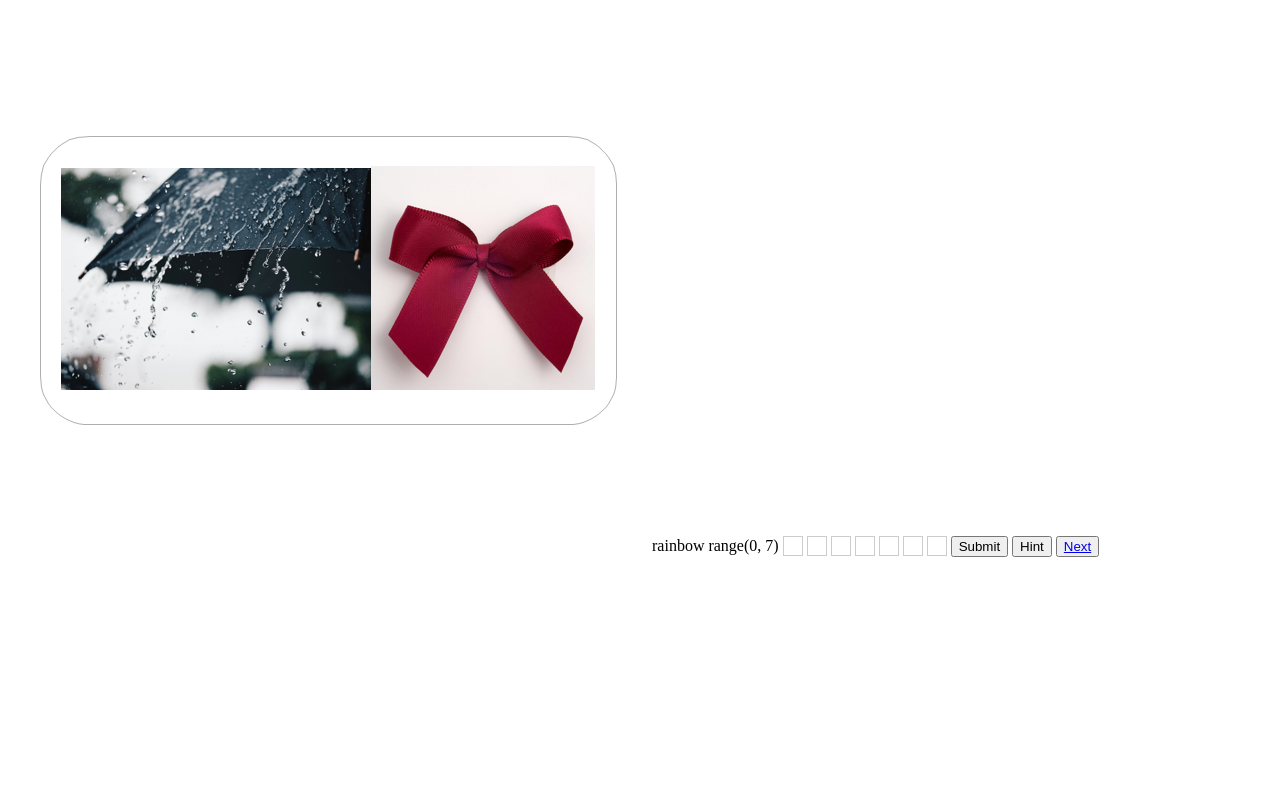
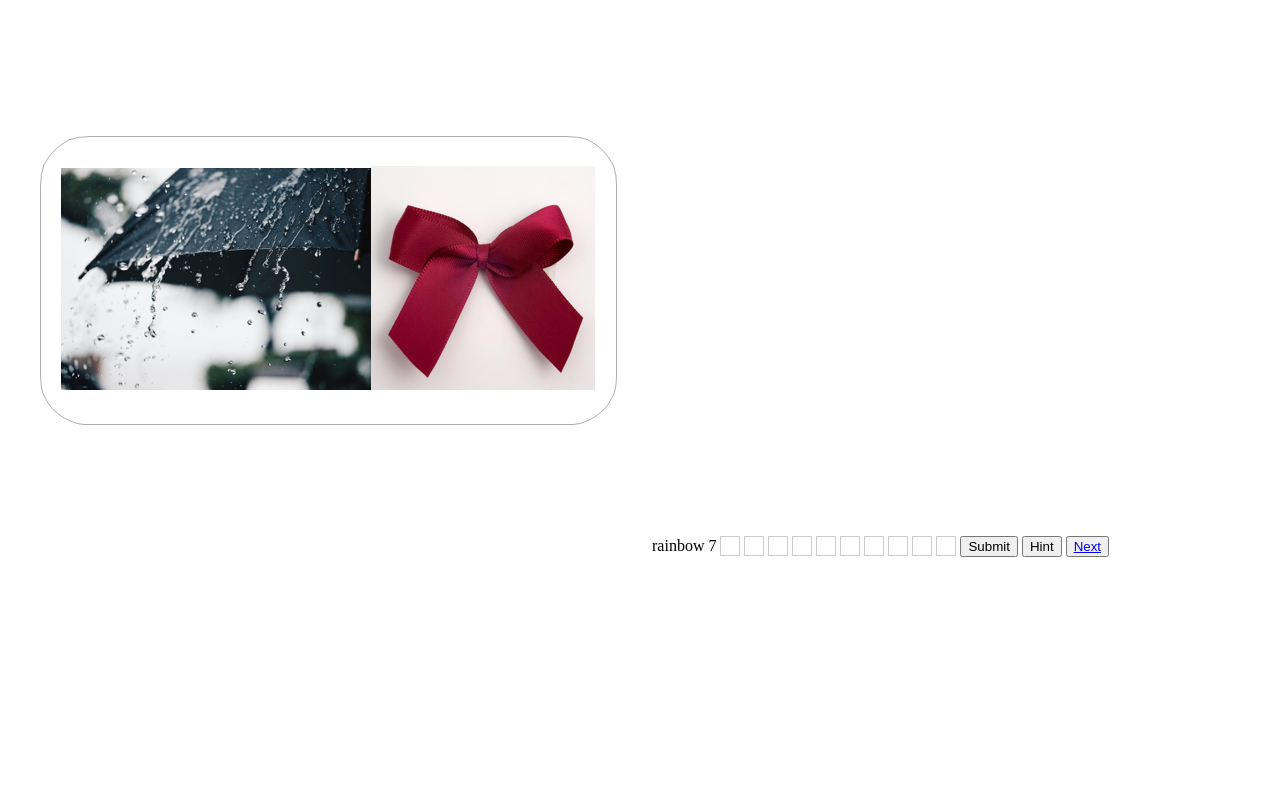
Before and after one commit to KasidisGit/riddle-me-this, a Django app: page /easy/1 in a window 1280 px wide. Run offline with Django 3.2, Linux system fonts and the light colour scheme; data comes from the database, SQL or seed files in the repository; parts of the project's set-up code (start-up, migrations or seed data) failed here and were passed over; some libraries are stand-ins or nearby versions.

Commit message:
try input method

```diff
--- a/game/templates/easy-question.html
+++ b/game/templates/easy-question.html
@@ -8,9 +8,16 @@
 {{ans_length}}
 
 <form style="display: inline-block">
-{% for i in ans_length %}
-    <input type="text" class='textbox' id="inputs" maxlength="1" size='3'>
-{% endfor %}
+<input type='text' class='textbox' id='1' maxlength="1" size='3'>
+<input type='text' class='textbox' id='2' maxlength="1" size='3'>
+<input type='text' class='textbox' id='3' maxlength="1" size='3'>
+<input type='text' class='textbox' id='4' maxlength="1" size='3'>
+<input type='text' class='textbox' id='5' maxlength="1" size='3'>
+<input type='text' class='textbox' id='6' maxlength="1" size='3'>
+<input type='text' class='textbox' id='7' maxlength="1" size='3'>
+<input type='text' class='textbox' id='8' maxlength="1" size='3'>
+<input type='text' class='textbox' id='9' maxlength="1" size='3'>
+<input type='text' class='textbox' id='10' maxlength="1" size='3'>
 </form>
 <button onclick="submit()">Submit</button>
 <button onclick="hint()">Hint</button>
@@ -19,7 +26,7 @@
 
 <script>
 $(document).ready(function(){
-    $( "input" ).keypress(function(){
+    $( 'input' ).keypress(function(){
     if ($(this).val.length == 1){
         $(this).next().focus()
     }else{
@@ -27,26 +34,31 @@ $(document).ready(function(){
     }
 })
 })
-
-var ans = ''
-$(document).keypress(function(event){
-    if (ans.length < '{{question.answer}}'.length) {
-        ans += (String.fromCharCode(event.which));
-    }
-    else {
-        ans += '';
-    }
-});
+$( 'input' ).click(function(){
+    $(document).keypress(function(event){
+        text1 = document.getElementById(0)
+        alert(text1)
+})
+// var ans = ''
+// $( 'input' ).click(function(){
+//     $(document).keypress(function(event){
+//         if (ans.length < '{{question.answer}}'.length) {
+//             ans += (String.fromCharCode(event.which));
+//         }
+//         else {
+//             ans += ''
+//         }
+// })
+// })
 
 function submit() {
     if (ans == '{{question.answer}}') {
         alert('True')
-        ans = ''
     }
     else {
         alert('False')
-        ans = ''
     }
+    alert(ans)
 }
 function hint() {
     var ranChar = '';
--- a/game/templates/how-to-play.html
+++ b/game/templates/how-to-play.html
@@ -190,8 +190,8 @@
             <span class="dot" onclick="currentSlide(3)"></span>
         </div>
     </section>
-    <script src="static/howto-js/jquery-2.2.4.min.js"></script>
-    <script src="static/howto-js/plugins.js"></script>
-    <script src="static/howto-js/active.js"></script>
+    <script src="static/js/howto-js/jquery-2.2.4.min.js"></script>
+    <script src="static/js/howto-js/plugins.js"></script>
+    <script src="static/js/howto-js/active.js"></script>
 </body>
 </html>
--- a/game/views.py
+++ b/game/views.py
@@ -31,7 +31,7 @@ def HardPicture(request,question_id):
     return render(request,"hard-question.html",{
         "question": Question,
         "next_question": next_question,
-        'ans_length' : range(len(Question.answer))
+        'ans_length' : (len(Question.answer))
     })
 
 def MediumPicture(request,question_id):
@@ -43,7 +43,7 @@ def MediumPicture(request,question_id):
     return render(request,"medium-question.html",{
         "question": Question,
         "next_question": next_question,
-        'ans_length' : range(len(Question.answer))
+        'ans_length' : (len(Question.answer))
     })
 
 def EasyPicture(request,question_id):
@@ -55,5 +55,5 @@ def EasyPicture(request,question_id):
     return render(request,"easy-question.html",{
         "question": Question,
         "next_question": next_question,
-        'ans_length' : range(len(Question.answer))
+        'ans_length' : (len(Question.answer)),
     })
```
Also changed, not shown: game/static/js/howto-js/active.js (renamed from game/static/howto-js/active.js), game/static/js/howto-js/jquery-2.2.4.min.js (renamed from game/static/howto-js/jquery-2.2.4.min.js), game/static/js/howto-js/plugins.js (renamed from game/static/howto-js/plugins.js), user/migrations/0001_initial.py (added), user/migrations/__init__.py (added).
